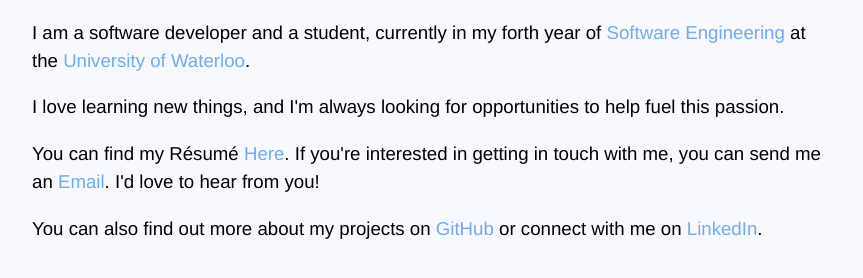
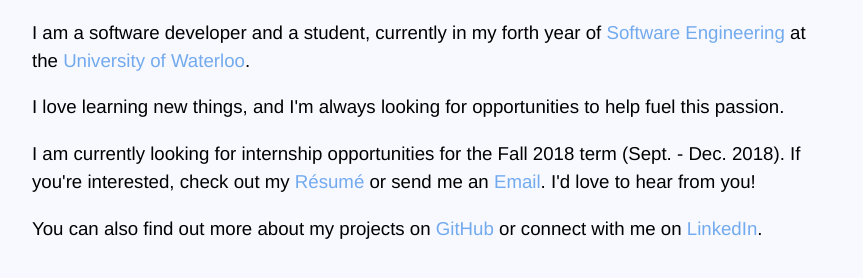
Before and after one commit to jastribl/jastribl.github.io, a plain HTML site: page index.html in a window 1280 px wide. Shown: the part 168-446 px from the top of the page, without its empty margins (208-1071 px from the left). Drawn offline with Linux system fonts and the light colour scheme.

Commit message:
Update to looking for internships

```diff
--- a/index.html
+++ b/index.html
@@ -27,7 +27,7 @@
     <div class="content">
         <p>I am a software developer and a student, currently in my forth year of <a href="https://uwaterloo.ca/software-engineering/">Software Engineering</a> at the <a href="http://uwaterloo.ca/">University of Waterloo</a>.</p>
         <p>I love learning new things, and I'm always looking for opportunities to help fuel this passion.</p>
-        <p>You can find my Résumé <a href="justin_stribling_resume_2017_09_22.pdf">Here</a>. If you're interested in getting in touch with me, you can send me an <a href="mailto:justinastribling@gmail.com">Email</a>. I'd love to hear from you!</p>
+        <p>I am currently looking for internship opportunities for the Fall 2018 term (Sept.&nbsp-&nbspDec.&nbsp2018). If you're interested, check out my <a href="justin_stribling_resume_2017_09_22.pdf">Résumé</a> or send me an <a href="mailto:justinastribling@gmail.com">Email</a>. I'd love to hear from you!</p>
         <p>You can also find out more about my projects on <a href="http://github.com/jastribl">GitHub</a> or connect with me on <a href="https://www.linkedin.com/in/justinstribling/">LinkedIn</a>.</p>
     </div>
 </body>
```
